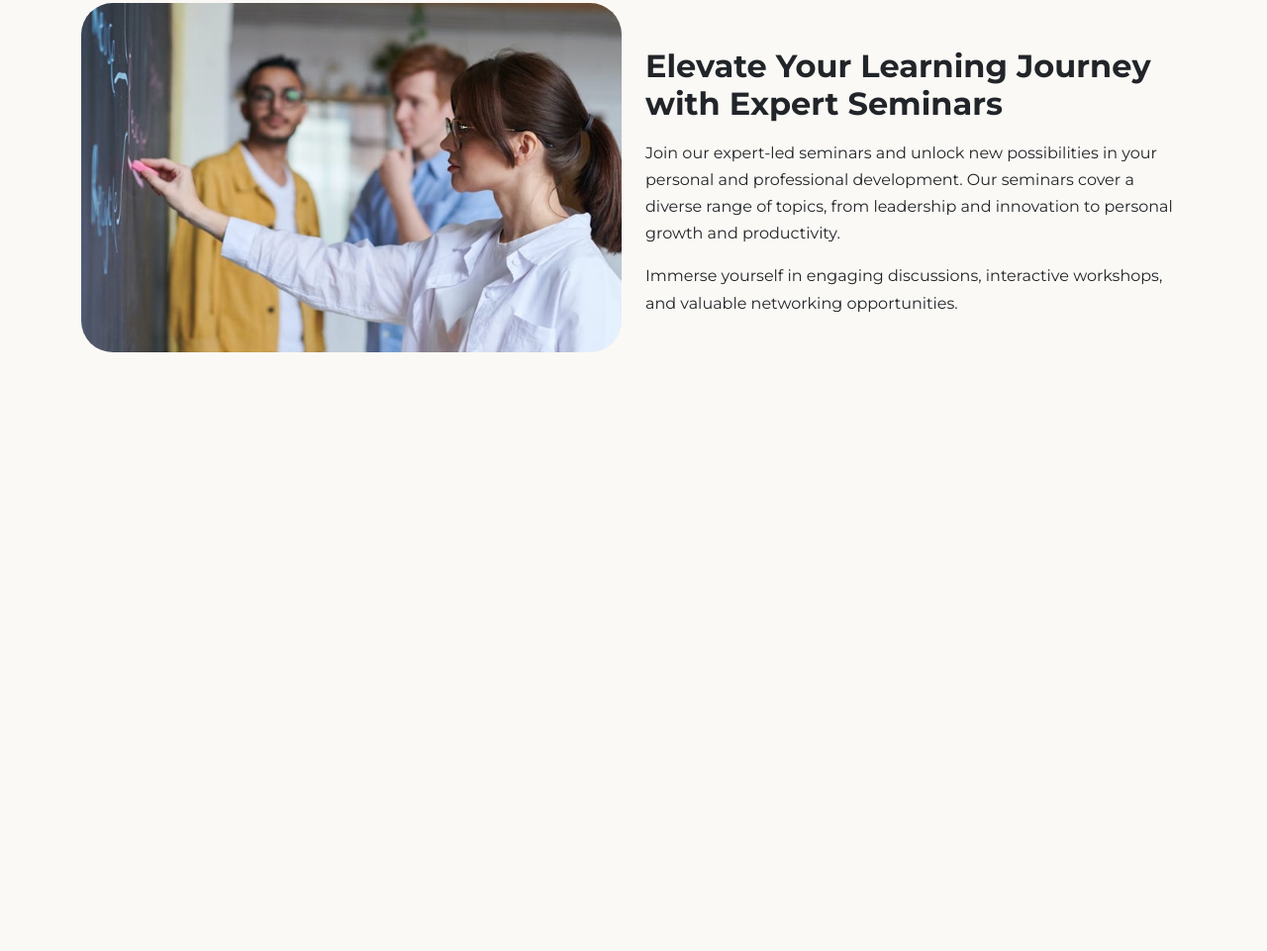
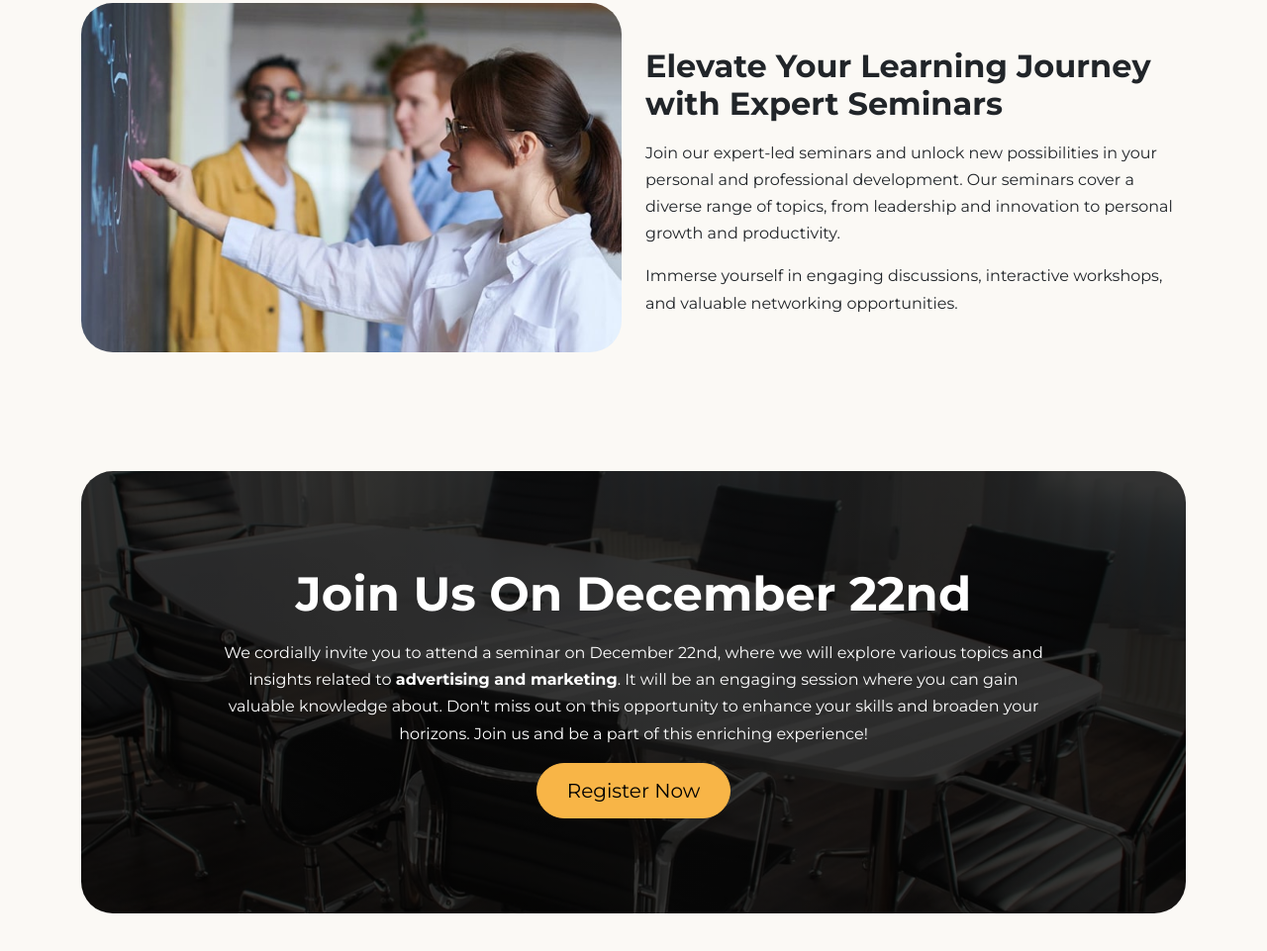
Before and after one commit to hamza99113/Corso-Website, a website: page index.html in a window 1280 px wide. Shown: the part 3746-4707 px from the top of the page at 99% size. Before the commit the page ends 4222 px from the top, so only its background shows below. Drawn offline with nearby package versions, Linux system fonts and the light colour scheme; files that its build step writes are made by us from their sources.

Commit message:
Invitation

```diff
--- a/index.html
+++ b/index.html
@@ -315,6 +315,24 @@
     </section>
     <!-- Detail 2 -->
 
+    <!-- Invitation -->
+    <section class="invitation mb-5 bg-light">
+      <div class="container">
+        <div class="row">
+          <div class="col-12">
+            <div class="invitation-bg text-center py-6 rounded-5">
+              <div class="text-white w-75 m-auto">
+                <h2 class="display-5 fw-bold">Join Us On December 22nd</h2>
+                <p>We cordially invite you to attend a seminar on December 22nd, where we will explore various topics and insights related to <strong>advertising and marketing</strong>. It will be an engaging session where you can gain valuable knowledge about. Don't miss out on this opportunity to enhance your skills and broaden your horizons. Join us and be a part of this enriching experience!</p>
+                <a href="#register" class="btn btn-primary btn-lg">Register Now</a>
+              </div>
+            </div>
+          </div>
+        </div>
+      </div>
+    </section>
+    <!-- Invitation -->
+
     <script src="/Corso-Website/js/bootstrap.bundle.min.js"></script>
     <script src="/Corso-Website/js/script.js"></script>
   </body>
--- a/scss/styles.scss
+++ b/scss/styles.scss
@@ -11,6 +11,10 @@
 
 .navbar{
     transition: all 0.5s ease-in-out;
+}
+.invitation-bg{
+    background: linear-gradient(to bottom right, rgba(0,0,0,0.8), rgba(0,0,0,0.8)), url('/Corso-Website/images/invitation-background.jpg') center center no-repeat;
+    background-size: cover;
 }
 
 @media(max-width:768px) {
```
